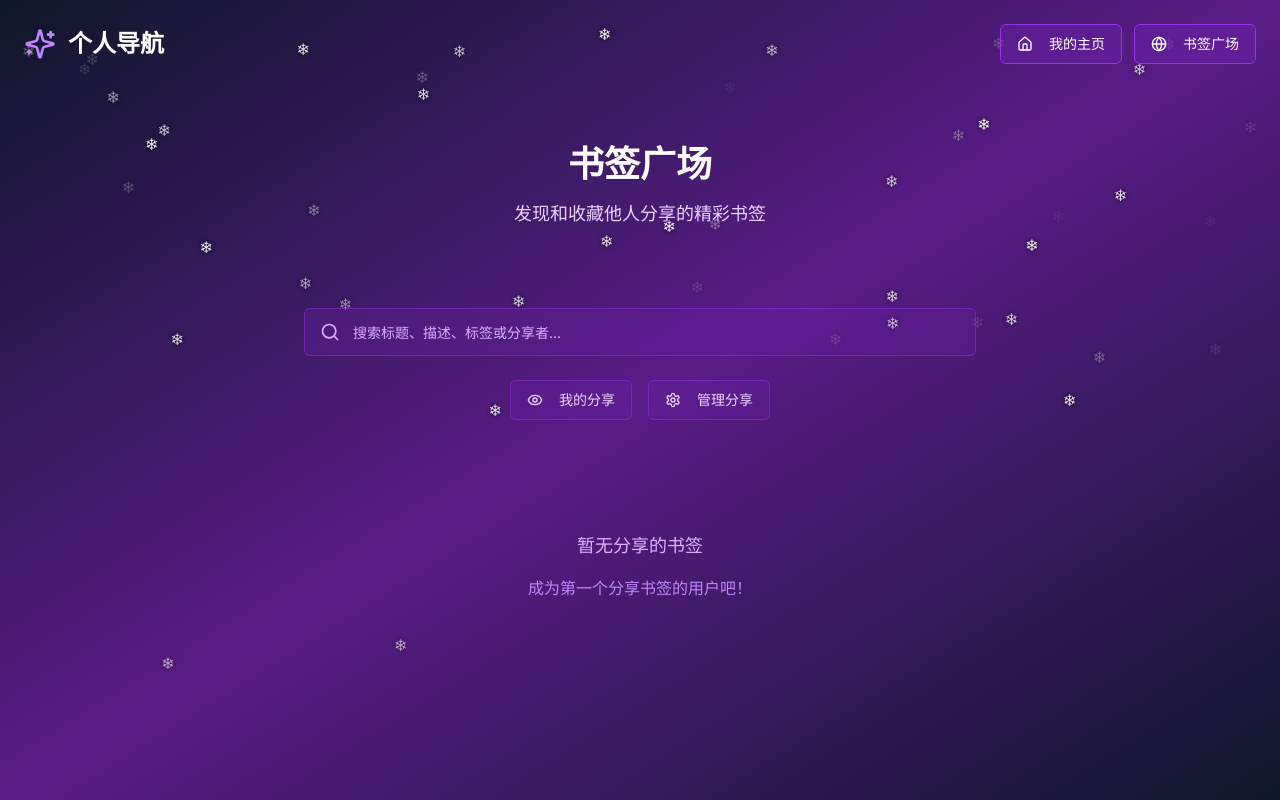
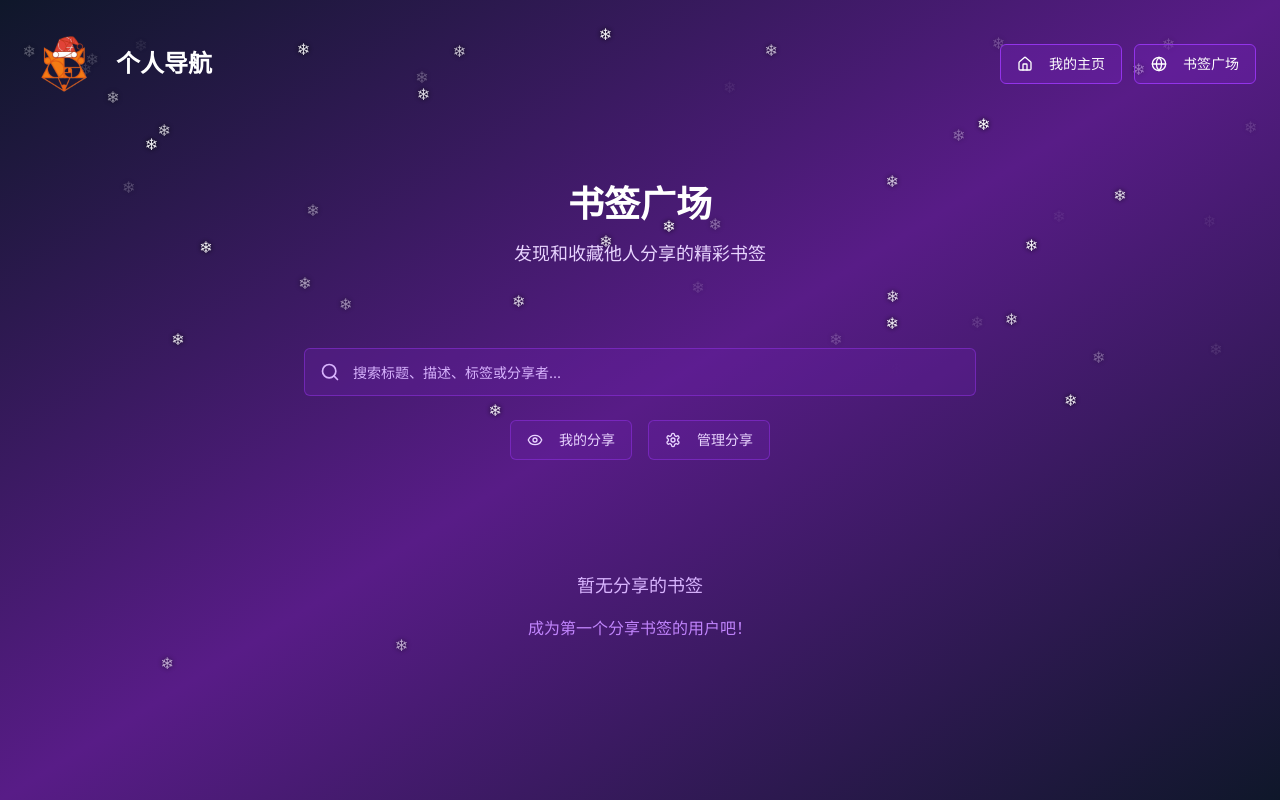
Before and after one commit to jiema123/bookmark-manager, a Next.js app: page / in a window 1280 px wide. Built offline with nearby package versions, Linux system fonts and the light colour scheme.

Commit message:
Update logo and increase size

```diff
--- a/app/page.tsx
+++ b/app/page.tsx
@@ -1176,7 +1176,7 @@ export default function BookmarkManager() {
         {/* 顶部导航栏 */}
         <div className="flex items-center justify-between p-6">
           <div className="flex items-center gap-3">
-            <Sparkles className="w-8 h-8 text-purple-400" />
+            <img src="/logo.png" alt="Logo" className="w-20 h-20 object-contain hover:rotate-12 transition-transform duration-300" />
             <h1 className="text-2xl font-bold text-white">个人导航</h1>
             <script defer src="https://umami-jiema66.env.pm/script.js" data-website-id="188469dd-eaf0-4e5d-9cd9-d93cd78fbf79"></script>
           </div>
```
Also changed, not shown: public/logo.png (added), public/logobak.png (added).
